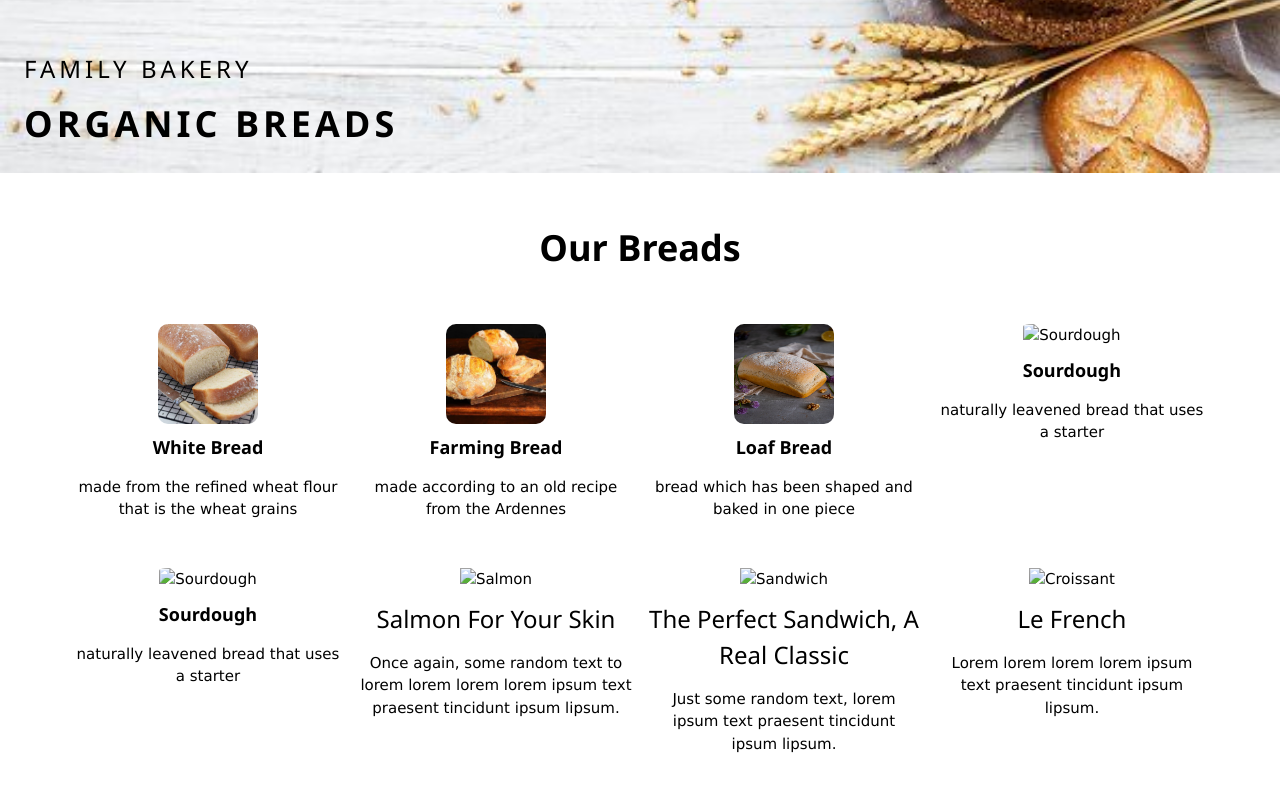
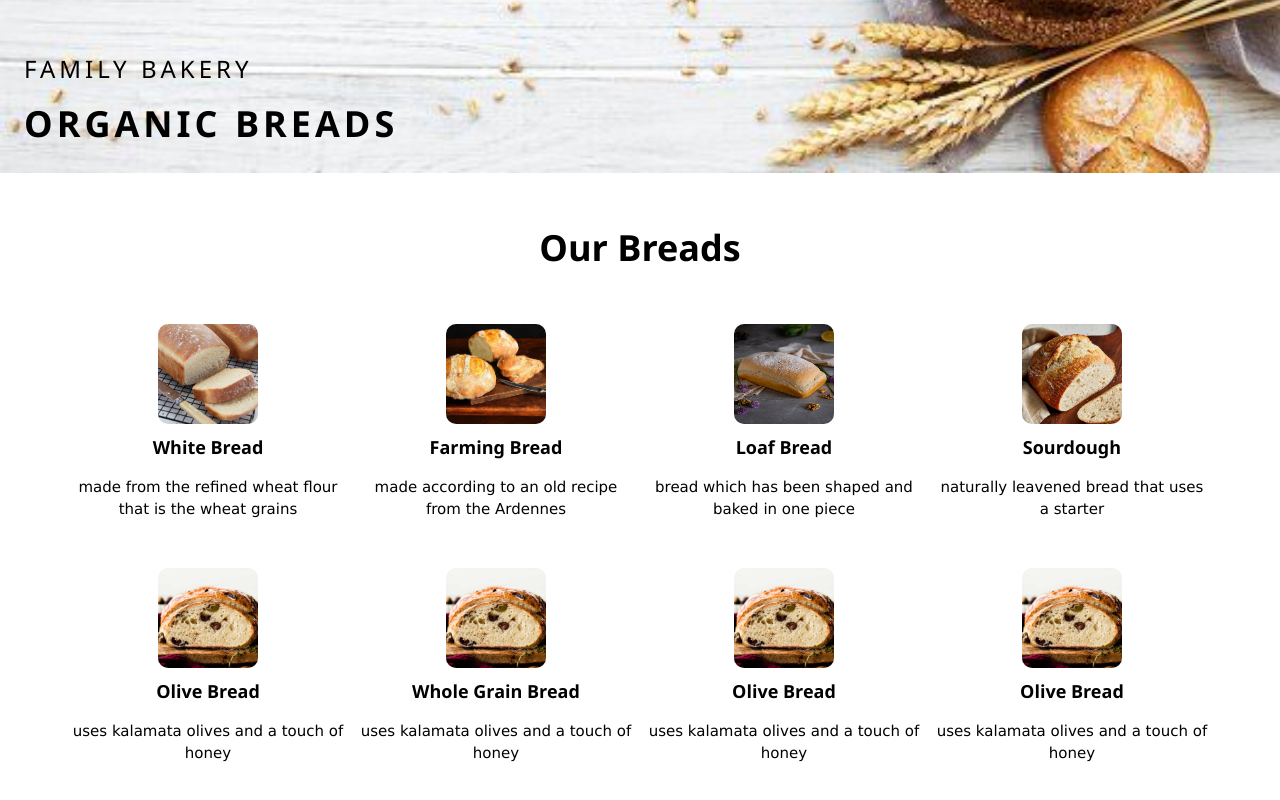
Before and after one commit to eliza-da/WD-Midterms, a plain HTML site: page index.html in a window 1280 px wide. Shown: the part 680-1480 px from the top of the page. Drawn offline with nearby package versions, Linux system fonts and the light colour scheme.

Commit message:
added imgs

```diff
--- a/index.html
+++ b/index.html
@@ -48,7 +48,7 @@
         <p>bread which has been shaped and baked in one piece</p>
       </div>
       <div class="w3-quarter">
-        <img src="/assets/img/Sourdough.jpg" alt="Sourdough" style="width: 100px; height: 100px; border-radius: 10%">
+        <img src="/assets/img/Sourdough1.jpg" alt="Sourdough" style="width: 100px; height: 100px; border-radius: 10%">
         <h5><b>Sourdough</b></h5>
         <p>naturally leavened bread that uses a starter</p>
       </div>
@@ -57,24 +57,24 @@
     <!-- Second Photo Grid-->
     <div class="w3-row-padding w3-padding-16 w3-center">
       <div class="w3-quarter">
-        <img src="/assets/img/Sourdough.jpg" alt="Sourdough" style="width: 100px; height: 100px; border-radius: 10%">
-        <h5><b>Sourdough</b></h5>
-        <p>naturally leavened bread that uses a starter</p>
+        <img src="/assets/img/olive-bread.jpg" alt="Olive Bread" style="width: 100px; height: 100px; border-radius: 10%">
+        <h5><b>Olive Bread</b></h5>
+        <p>uses kalamata olives and a touch of honey</p>
       </div>
       <div class="w3-quarter">
-        <img src="/w3images/salmon.jpg" alt="Salmon" style="width:100%">
-        <h3>Salmon For Your Skin</h3>
-        <p>Once again, some random text to lorem lorem lorem lorem ipsum text praesent tincidunt ipsum lipsum.</p>
+        <img src="/assets/img/olive-bread.jpg" alt="Whole Grain" style="width: 100px; height: 100px; border-radius: 10%">
+        <h5><b>Whole Grain Bread</b></h5>
+        <p>uses kalamata olives and a touch of honey</p>
       </div>
       <div class="w3-quarter">
-        <img src="/w3images/sandwich.jpg" alt="Sandwich" style="width:100%">
-        <h3>The Perfect Sandwich, A Real Classic</h3>
-        <p>Just some random text, lorem ipsum text praesent tincidunt ipsum lipsum.</p>
+        <img src="/assets/img/olive-bread.jpg" alt="Olive Bread" style="width: 100px; height: 100px; border-radius: 10%">
+        <h5><b>Olive Bread</b></h5>
+        <p>uses kalamata olives and a touch of honey</p>
       </div>
       <div class="w3-quarter">
-        <img src="/w3images/croissant.jpg" alt="Croissant" style="width:100%">
-        <h3>Le French</h3>
-        <p>Lorem lorem lorem lorem ipsum text praesent tincidunt ipsum lipsum.</p>
+        <img src="/assets/img/olive-bread.jpg" alt="Olive Bread" style="width: 100px; height: 100px; border-radius: 10%">
+        <h5><b>Olive Bread</b></h5>
+        <p>uses kalamata olives and a touch of honey</p>
       </div>
     </div>
 
```
Also changed, not shown: assets/img/Sourdough1.jpg (renamed from Sourdough1.jpg).
